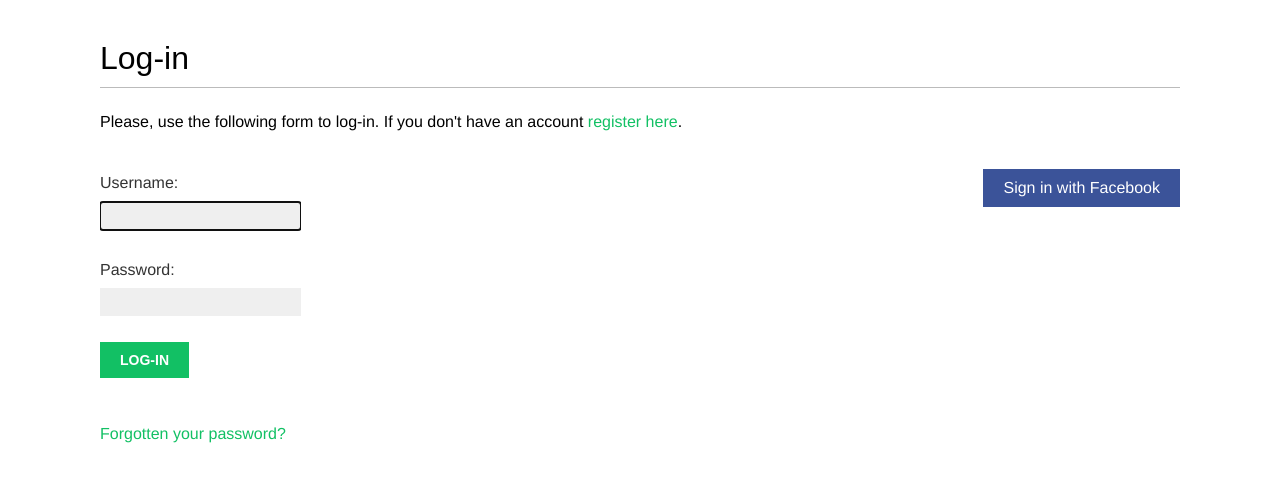
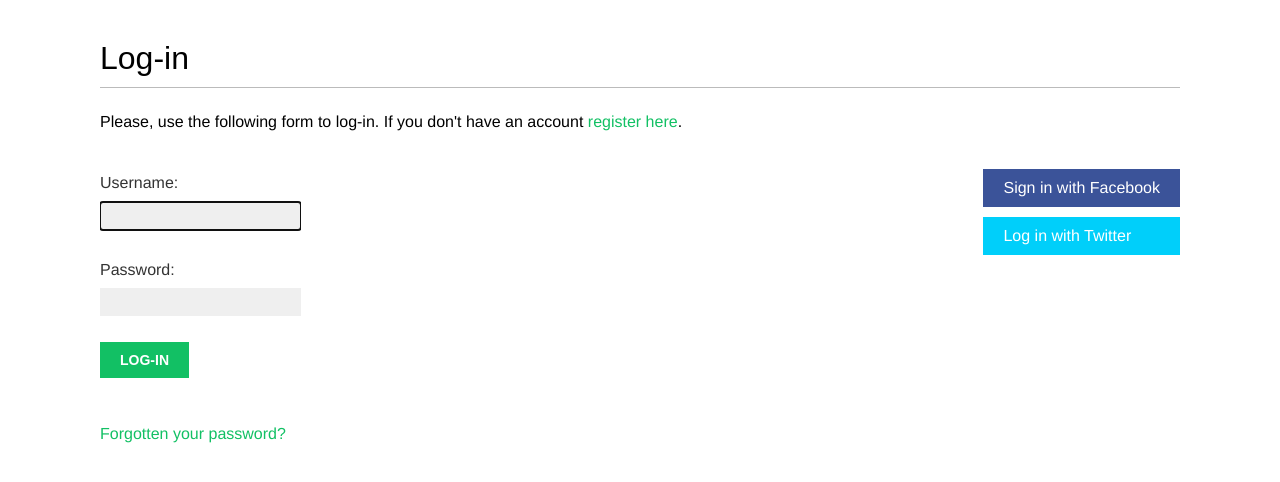
Before and after one commit to angelacpd/bookmarks, a Django app: page /account/login/ in a window 1280 px wide. Shown: the part 47-529 px from the top of the page. Run offline with Django 3.2, Linux system fonts and the light colour scheme; some web fonts are replaced.

Commit message:
Added authentication using Twitter.

```diff
--- a/account/templates/registration/login.html
+++ b/account/templates/registration/login.html
@@ -26,6 +26,9 @@
             <li class="facebook">
                 <a href="{% url 'social:begin' 'facebook' %}">Sign in with Facebook</a>
             </li>
+            <li class="twitter">
+                <a href="{% url 'social:begin' 'twitter' %}">Log in with Twitter</a>
+            </li>
         </ul>
     </div>
 {% endblock %}
--- a/bookmarks/settings.py
+++ b/bookmarks/settings.py
@@ -113,6 +113,7 @@ AUTHENTICATION_BACKENDS = [
     'django.contrib.auth.backends.ModelBackend',
     'account.authentication.EmailAuthBackend',
     'social_core.backends.facebook.FacebookOAuth2',
+    'social_core.backends.twitter.TwitterOAuth',
 ]
 
 
@@ -155,3 +156,7 @@ MEDIA_ROOT = os.path.join(BASE_DIR, 'media/')
 SOCIAL_AUTH_FACEBOOK_KEY = ''    # Facebook App ID
 SOCIAL_AUTH_FACEBOOK_SECRET = ''    # Facebook App Secret
 # SOCIAL_AUTH_FACEBOOK_SCOPE = ['email']  # Extra permission
+
+# Authenticate user using Twitter Key
+SOCIAL_AUTH_TWITTER_KEY = ''   # Twitter API Key
+SOCIAL_AUTH_TWITTER_SECRET = ''   # Twitter API Secret
```
